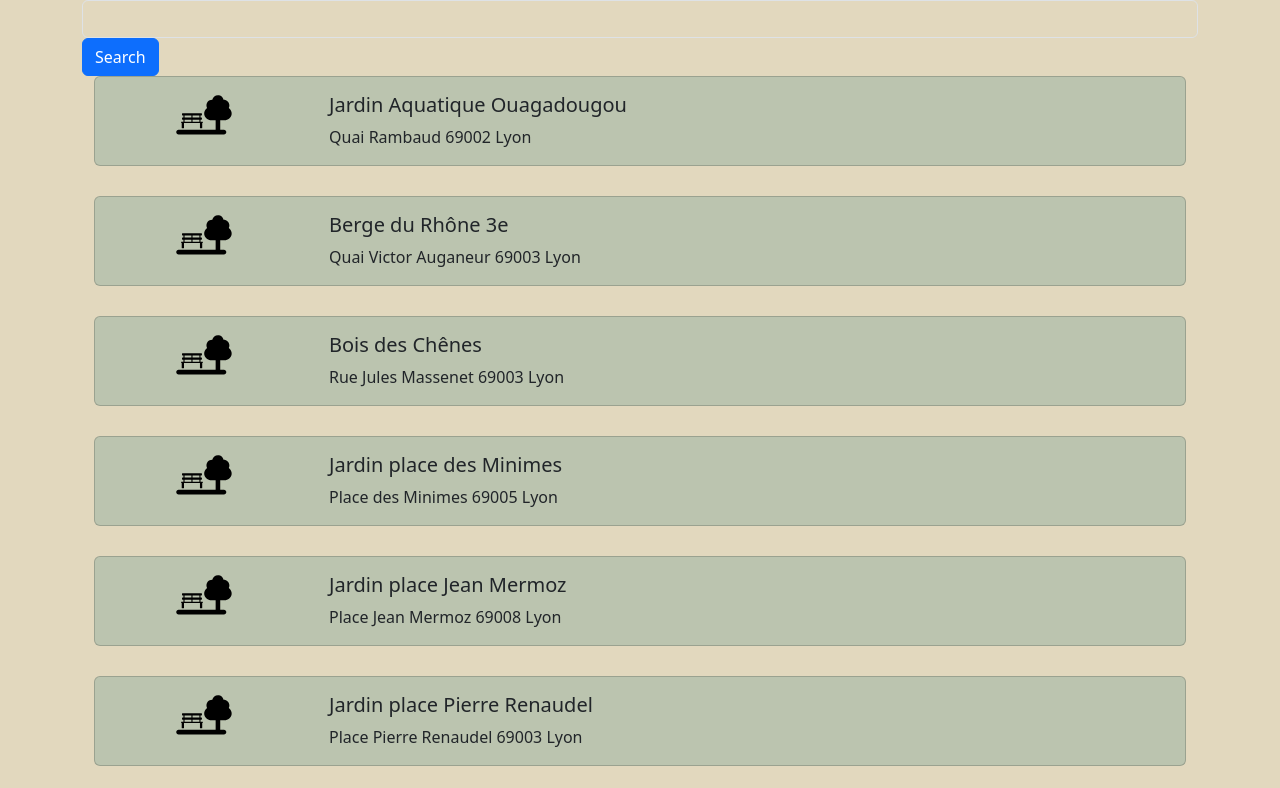
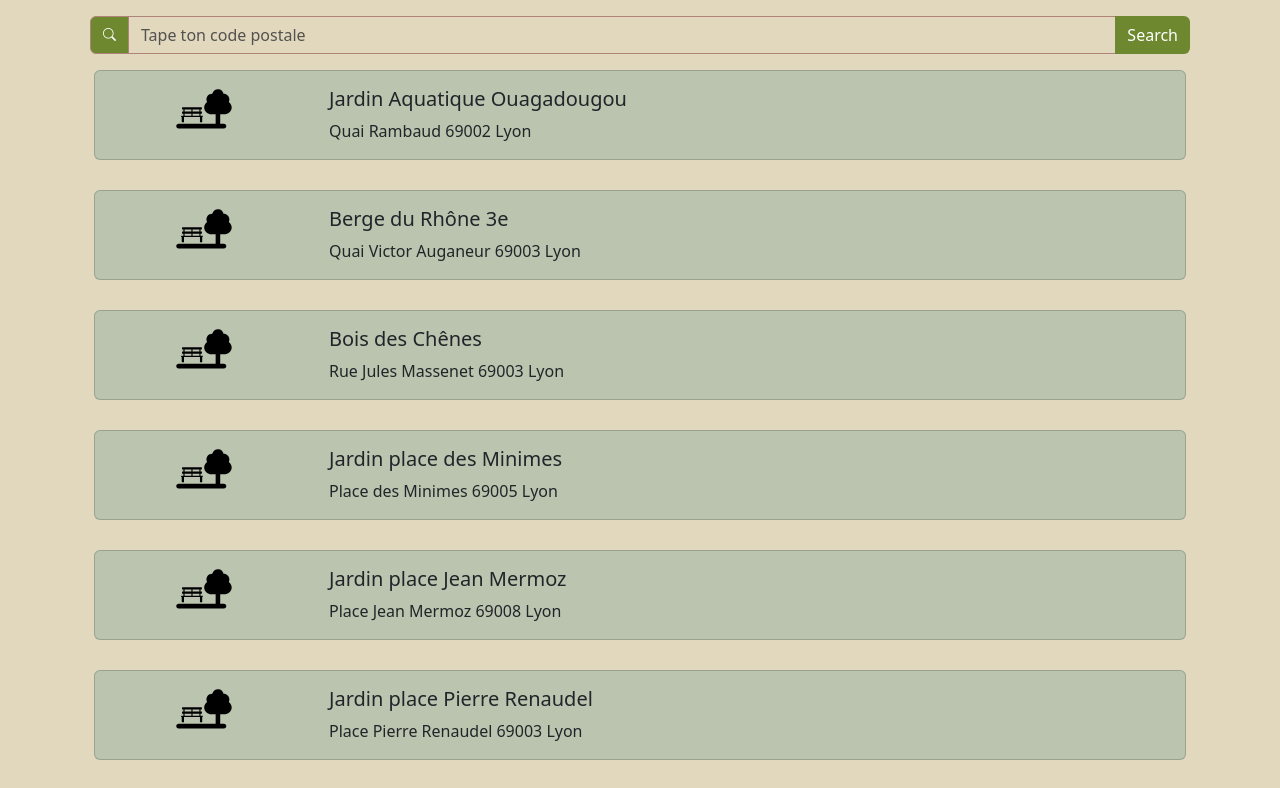
Before and after one commit to JohLav/hackathon-verochrome, a React (Vite) app: page / in a window 1280 px wide. Shown: the top 788 px of the page. Built offline with nearby package versions, Linux system fonts and the light colour scheme.

Commit message:
Style search bar

```diff
--- a/src/App.scss
+++ b/src/App.scss
@@ -16,3 +16,8 @@ a i {
 i {
   font-size: 2rem;
 }
+
+.bi-search {
+  color: white;
+  font-size: small;
+}
--- a/src/components/SearchBar.jsx
+++ b/src/components/SearchBar.jsx
@@ -1,19 +1,45 @@
-import { FormControl } from "react-bootstrap";
+import { FormControl, InputGroup } from "react-bootstrap";
 import { useState } from "react";
 import { Button } from "react-bootstrap";
 import PropTypes from "prop-types";
+// import Loupe from "../assets/loupe.svg";
 
 export default function SearchBar({ setCodePost }) {
   const [currentSearch, setCurrentSearch] = useState("");
 
   return (
     <>
+      <div style={{ display: "flex" }}>
+        <InputGroup
+          style={{
+            marginTop: "1rem",
+            marginBottom: "1rem",
+            marginRight: "0.5rem",
+            marginLeft: "0.5rem",
+          }}
+        >
+          <InputGroup.Text
+            style={{ backgroundColor: "#6D882E", border: "1px solid #AF8379" }}
+          >
+            <i className="bi bi-search"></i>
+            {/* <img
+              style={{ opacity: 0.5 }}
+              src={Loupe}
+              alt="Description de l'image"
+            /> */}
+          </InputGroup.Text>
           <FormControl
-        className=""
+            style={{ border: "1px solid #AF8379" }}
             value={currentSearch}
+            placeholder="Tape ton code postale"
             onChange={(e) => setCurrentSearch(e.target.value)}
           />
           <Button
+            style={{
+              backgroundColor: "#6D882E",
+              border: "none",
+              // border: "2px solid #AF8379",
+            }}
             onClick={(e) => {
               e.preventDefault();
               setCodePost(currentSearch);
@@ -21,6 +47,8 @@ export default function SearchBar({ setCodePost }) {
           >
             Search
           </Button>
+        </InputGroup>
+      </div>
     </>
   );
 }
```
Lines whose indentation alone changed are shown as unchanged.
